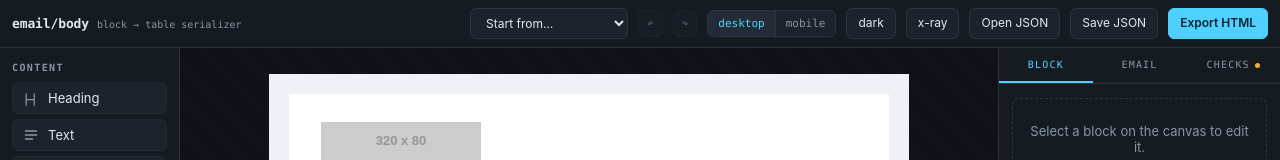
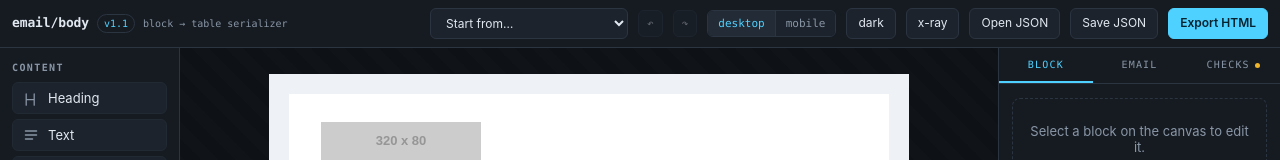
Before and after one commit to albahadly/EmailBuilder, a plain HTML site: page index.html in a window 1280 px wide. Shown: the top 160 px of the page. Drawn offline with Linux system fonts and the light colour scheme; placeholder pictures from the web are drawn by us.

Commit message:
Update README.md and index.html to include new starter templates and display app version

```diff
--- a/index.html
+++ b/index.html
@@ -22,6 +22,7 @@
   .brand{display:flex;align-items:baseline;gap:8px;margin-right:auto}
   .brand b{font-family:var(--mono);font-size:13px;font-weight:600;letter-spacing:-.01em}
   .brand span{font-family:var(--mono);font-size:10px;color:var(--muted)}
+  .brand .ver{color:var(--accent);border:1px solid var(--line);padding:1px 6px;border-radius:999px;line-height:1.5}
 
   .btn{background:var(--panel-2);border:1px solid var(--line);border-radius:6px;padding:6px 11px;cursor:pointer;font-size:12px;line-height:1.4;transition:background .12s,border-color .12s}
   .btn:hover{background:var(--panel-3);border-color:#3a4553}
@@ -120,7 +121,7 @@
 
 <div class="app">
   <div class="topbar">
-    <div class="brand"><b>email/body</b><span>block → table serializer</span></div>
+    <div class="brand"><b>email/body</b><span class="ver" id="appVersion">v1.1</span><span>block → table serializer</span></div>
     <select class="btn" id="tplSel" title="Load a starter"><option value="">Start from…</option></select>
     <button class="btn icon" id="undoBtn" title="Undo (Ctrl+Z)">↶</button>
     <button class="btn icon" id="redoBtn" title="Redo (Ctrl+Shift+Z)">↷</button>
@@ -187,6 +188,7 @@
    ============================================================ */
 let uid = 0;
 const nid = () => 'b' + (++uid);
+const APP_VERSION = 'v1.1';
 
 const doc = {
   settings: {
@@ -639,6 +641,14 @@ const TEMPLATES = {
   'Plain announcement': ['heading','text','list','button','divider','footer'],
   'Transactional receipt': ['logo','heading','text','table','divider','text','footer'],
   'Newsletter digest': ['logo','heading','text','feature','divider','feature','divider','quote','links','footer'],
+  'Welcome email': ['logo','heading','text','button','feature','divider','quote','footer'],
+  'Event invitation': ['logo','image','heading','text','list','button','divider','links','footer'],
+  'Abandoned cart reminder': ['logo','heading','text','image','table','button','divider','footer'],
+  'Onboarding checklist': ['logo','heading','text','list','feature','button','divider','footer'],
+  'Webinar follow-up': ['logo','heading','text','button','divider','quote','text','links','footer'],
+  'Seasonal promotion': ['logo','image','heading','text','button','columns','divider','links','footer'],
+  'Customer feedback request': ['logo','heading','text','button','divider','quote','footer'],
+  'Win-back campaign': ['logo','heading','text','feature','button','divider','list','footer'],
   'Blank': []
 };
 
@@ -1124,6 +1134,7 @@ document.addEventListener('keydown', e => {
    ============================================================ */
 function render() { renderCanvas(); renderInspector(); syncTags(); flagChecks(); syncHistory(); }
 
+$('appVersion').textContent = APP_VERSION;
 doc.blocks = TEMPLATES['Product update'].map(t => newBlock(t));
 render();
 </script>
```
Also changed, not shown: 1 other file.
